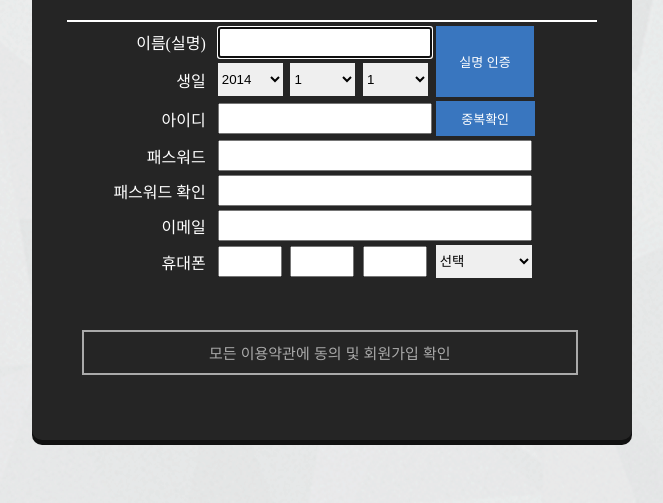
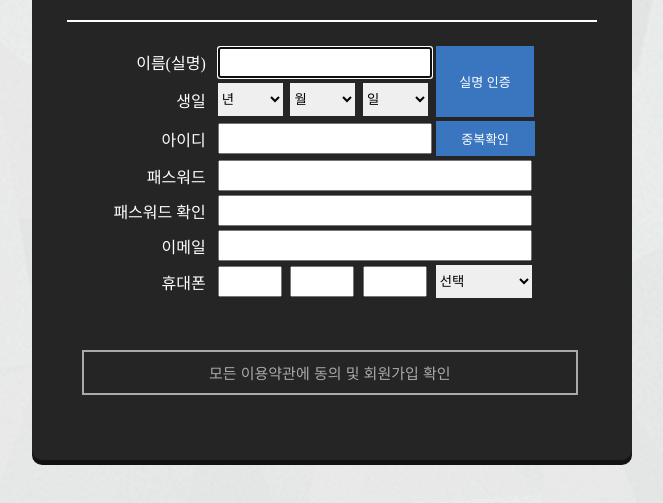
Before and after one commit to euichan/sunrinschool_webpage, a plain HTML site: page html/signup.html in a window 1280 px wide. Shown: the part 181-684 px from the top of the page, without its empty margins (308-971 px from the left). Drawn offline with Linux system fonts and the light colour scheme.

Commit message:
0.0.10
ㅇ

```diff
--- a/css/styles.css
+++ b/css/styles.css
@@ -30,6 +30,7 @@ body {
 h1 {
     font-size: 2em;
     color: white;
+    margin-bottom: 20px;
     padding: 20px 12px 20px;
     border-bottom: solid 2px white;
 }
--- a/html/signup.html
+++ b/html/signup.html
@@ -25,6 +25,7 @@
                         <td class="option">생일 &nbsp;</td>
                         <td>
                             <select class="select" name="birth_year">
+                                <option>년</option>
                                 <option>2014</option>
                                 <option>2013</option>
                                 <option>2012</option>
@@ -64,6 +65,7 @@
                         </td>
                         <td>
                             <select class="select" name="birth_month">
+                                <option>월</option>
                                 <option>1</option>
                                 <option>2</option>
                                 <option>3</option>
@@ -80,6 +82,7 @@
                         </td>
                         <td>
                             <select class="select" name="birth_day">
+                                <option>일</option>
                                 <option>1</option>
                                 <option>2</option>
                                 <option>3</option>
```
